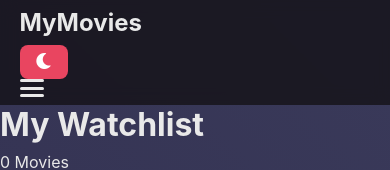
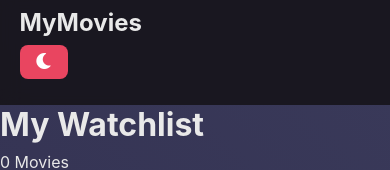
Before and after one commit to Maxnights/mvie2222, a React (Create React App) app: page / in a window 390 px wide. Shown: the top 170 px of the page. Built offline with nearby package versions, Linux system fonts and the light colour scheme.

Commit message:
Update styles.css

```diff
--- a/src/styles.css
+++ b/src/styles.css
@@ -14,23 +14,21 @@ body {
   100% {
     background-position: 0% 50%;
   }
-  100% {
-    background-position: 0% 50%;
-  }
 }
 
 /* === 1. Базовые переменные === */
 :root {
   --color-text: #e9e9e9;
-  --color-nav-bg: rgba(20, 18, 23, 0.8);
-  --color-bg: rgba(31, 27, 36, 0.8);
+  --color-nav-bg: rgba(20, 18, 23, 0.85);
+  --color-nav-hover: rgba(233, 69, 96, 0.2);
+  --color-bg: rgba(31, 27, 36, 0.9);
   --color-card-bg: rgba(255, 255, 255, 0.1);
   --color-primary: #e94560;
   --color-primary-hover: #d13450;
   --font-family: "Inter", sans-serif;
   --font-size-base: 16px;
   --radius: 8px;
-  --transition: 0.3s ease;
+  --transition: 0.25s ease;
   --space-xs: 4px;
   --space-sm: 8px;
   --space-md: 16px;
@@ -64,6 +62,8 @@ ul {
 }
 button {
   cursor: pointer;
+  background: transparent;
+  border: none;
 }
 
 /* === 3. Шапка (navbar) === */
@@ -84,6 +84,7 @@ button {
   display: flex;
   align-items: center;
   justify-content: space-between;
+  position: relative;
 }
 .navbar-logo {
   font-size: 1.5rem;
@@ -97,12 +98,12 @@ button {
 .nav-links li a {
   font-size: 1rem;
   padding: var(--space-xs) var(--space-sm);
+  border-radius: var(--radius);
   transition: background var(--transition);
 }
 .nav-links li a:hover,
 .nav-links li a.active {
-  background: rgba(233, 69, 96, 0.2);
-  border-radius: var(--radius);
+  background: var(--color-nav-hover);
 }
 .hamburger {
   display: none;
@@ -110,9 +111,6 @@ button {
   justify-content: space-between;
   width: 24px;
   height: 18px;
-  background: transparent;
-  border: none;
-  padding: 0;
   position: relative;
   z-index: 1100;
 }
@@ -151,18 +149,23 @@ button {
 .nav-links-mobile {
   display: none; /* появится при клике на гамбургер */
   position: absolute;
-  top: 56px; /* регулируем под высоту шапки */
-  right: var(--space-sm);
+  top: 100%; /* меню будет выезжать сразу под шапкой */
+  left: var(--space-sm); /* меню «прижато» к левому краю шапки */
   background: var(--color-nav-bg);
   border-radius: var(--radius);
-  box-shadow: 0 4px 12px rgba(0, 0, 0, 0.2);
+  box-shadow: 0 8px 24px rgba(0, 0, 0, 0.5);
   list-style: none;
   padding: var(--space-md) 0;
-  width: 160px;
+  width: 180px; /* чуть шире, чем 160px, чтобы текст не упирался */
   z-index: 1000;
+  transition: opacity var(--transition), transform var(--transition);
+  opacity: 0;
+  transform: translateY(-10px);
 }
 .nav-links-mobile.open {
   display: block;
+  opacity: 1;
+  transform: translateY(0);
 }
 .nav-links-mobile li {
   margin: var(--space-xs) 0;
@@ -173,11 +176,11 @@ button {
   font-size: 1rem;
   padding: var(--space-xs) var(--space-md);
   display: block;
+  transition: background var(--transition);
 }
 .nav-links-mobile li a:hover,
 .nav-links-mobile li a.active {
-  background: rgba(233, 69, 96, 0.2);
-  border-radius: var(--radius);
+  background: var(--color-nav-hover);
 }
 
 /* === 5. Карточка фильма (Glassmorphism) === */
@@ -411,26 +414,33 @@ html {
     margin-left: auto;
   }
 
-  /* Мобильное меню */
+  /* 15.2 Меню гамбургера */
   .nav-links-mobile {
+    /* остались базовые стили: width и позиционирование */
+    /* ширина 180px для эстетики */
+    width: 180px;
+    /* прижимаем слева к шапке (как у бургер-кнопки) */
     left: var(--space-sm);
-    width: 160px;
+    /* top: 100% - чтобы меню выпадало точно под шапку */
+    top: 100%;
+    /* Отключаем все расчёты на 100% ширины, чтобы не растягивалось */
+    right: auto;
   }
 
-  /* 15.2 Увеличиваем иконку поиска, смещаем влево */
+  /* 15.3 Увеличиваем иконку поиска, смещаем влево */
   .search-icon {
     left: var(--space-sm);
     font-size: 1.3rem;
   }
 
-  /* 15.3 Корректируем отступы у search-box */
+  /* 15.4 Корректируем отступы у search-box */
   .search-box {
     width: 100%;
     padding: 0 var(--space-sm);
     box-sizing: border-box;
   }
 
-  /* 15.4 Сетка карточек: 2 колонки вместо 3 */
+  /* 15.5 Сетка карточек: 2 колонки вместо 3 */
   .grid-3 {
     grid-template-columns: repeat(2, 1fr);
   }
@@ -452,8 +462,9 @@ html {
   border: none !important;
 }
 
+/* === 18. Дополнительные мелкие правки для мобильной версии === */
 @media (max-width: 640px) {
-  /* Сдвигаем лупу правее только на мобильных */
+  /* Слегка смещаем лупу правее */
   .search-icon {
     left: calc(var(--space-sm) + 1rem);
   }
```
